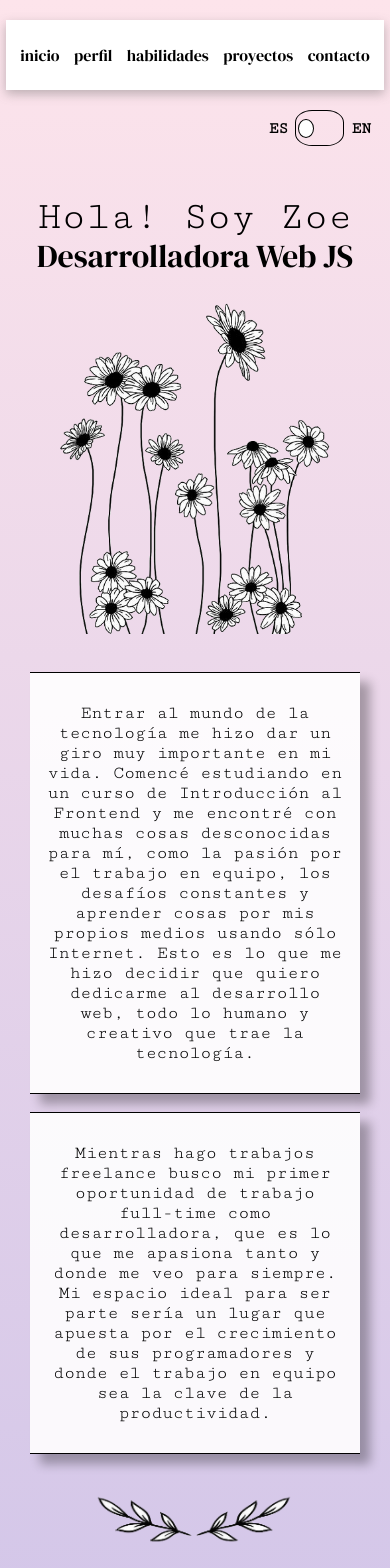
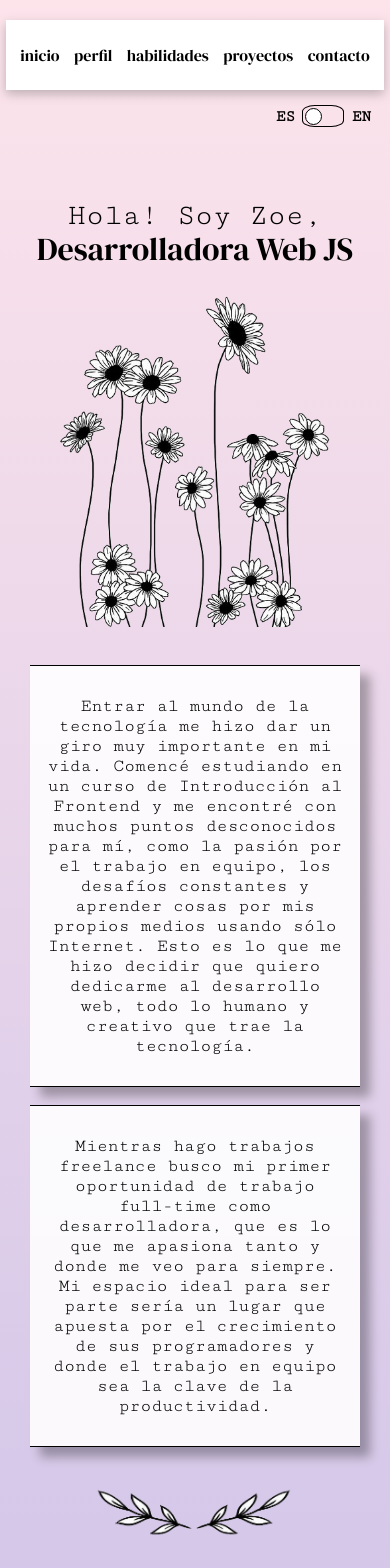
Before and after one commit to zoecrodz/portfolio, a React (Create React App) app in the folder my-app/: page / in a window 390 px wide. Shown: the top 1568 px of the page. Built offline with nearby package versions, Linux system fonts and the light colour scheme.

Commit message:
traducción, form, responsive button

```diff
--- a/my-app/src/components/AboutMe.js
+++ b/my-app/src/components/AboutMe.js
@@ -1,20 +1,56 @@
-import React from 'react';
-import style from '../styles/aboutme.module.css'
+import React from "react";
+import style from "../styles/aboutme.module.css";
 
-const AboutMe = () => {
-    return (
-        <div id={'about'}className={style.container}>
-             <img src={process.env.PUBLIC_URL + '/plants2.png'}></img>
-             <div>
-            <span>Entrar al mundo de la tecnología me hizo dar un giro muy importante en mi vida. Comencé estudiando en un curso de Introducción al Frontend y me encontré con muchas cosas desconocidas para mí, como la pasión por el trabajo en equipo, los desafíos constantes y aprender cosas por mis propios medios usando sólo Internet. Esto es lo que me hizo decidir que quiero dedicarme al desarrollo web, todo lo humano y creativo que trae la tecnología.</span>
+const AboutMe = ({ english }) => {
+  return (
+    <div id={"about"} className={style.container}>
+      <img src={process.env.PUBLIC_URL + "/plants2.png"}></img>
+      {english ? (
+        <div>
+          <span>
+            The technology world changed my life completely. I started studying
+            a Frontend Introduction course when I found some topics that were
+            unknown to me, such as my passion for teamwork, the constant
+            challenges and learning new things by my own just using the
+            Internet. This is what made me decide that I want to be a
+            professional Web Developer, the humanity and creativity that
+            technology brings.
+          </span>
+          <br />
+          <span>
+            While I work as a freelance I am looking for my first full-time job
+            as a developer, which is what I am so passionate about and where I
+            see myself forever.
             <br />
-            <span>Mientras hago trabajos freelance busco mi primer oportunidad de trabajo full-time como desarrolladora, que es lo que me apasiona tanto y donde me veo para siempre.
-                <br/>
-                Mi espacio ideal para ser parte sería un lugar que apuesta por el crecimiento de sus programadores y donde el trabajo en equipo sea la clave de la productividad.
-            </span>
-             </div>
+            My ideal work space would be a place that is committed to the growth
+            of its programmers and where teamwork is the key to productivity.
+          </span>
         </div>
-    );
+      ) : (
+        <div>
+          <span>
+            Entrar al mundo de la tecnología me hizo dar un giro muy importante
+            en mi vida. Comencé estudiando en un curso de Introducción al
+            Frontend y me encontré con muchos puntos desconocidos para mí, como
+            la pasión por el trabajo en equipo, los desafíos constantes y
+            aprender cosas por mis propios medios usando sólo Internet. Esto es
+            lo que me hizo decidir que quiero dedicarme al desarrollo web, todo
+            lo humano y creativo que trae la tecnología.
+          </span>
+          <br />
+          <span>
+            Mientras hago trabajos freelance busco mi primer oportunidad de
+            trabajo full-time como desarrolladora, que es lo que me apasiona
+            tanto y donde me veo para siempre.
+            <br />
+            Mi espacio ideal para ser parte sería un lugar que apuesta por el
+            crecimiento de sus programadores y donde el trabajo en equipo sea la
+            clave de la productividad.
+          </span>
+        </div>
+      )}
+    </div>
+  );
 };
 
 export default AboutMe;
--- a/my-app/src/components/Contact.js
+++ b/my-app/src/components/Contact.js
@@ -18,22 +18,22 @@ const Contact = ({ english }) => {
             {english ? (
               <>
                 <label>Name: </label>
-                <input type="text"></input>
+                <input name="name" required type="text"></input>
                 <label>Email: </label>
-                <input type="text"></input>
+                <input name="email" required type="email"></input>
                 <label>Message: </label>
-                <textarea></textarea>
+                <textarea name="message"required></textarea>
                 <br />
                 <input value="Submit" className={style.button} type="submit"></input>
               </>
             ) : (
               <>
                 <label>Nombre: </label>
-                <input type="text"></input>
+                <input name="name" required type="text"></input>
                 <label>Correo: </label>
-                <input type="text"></input>
+                <input name="email" required type="email"></input>
                 <label>Mensaje: </label>
-                <textarea></textarea>
+                <textarea name="message"required></textarea>
                 <br />
                 <input value="Enviar" className={style.button} type="submit"></input>
               </>
--- a/my-app/src/components/Projects.js
+++ b/my-app/src/components/Projects.js
@@ -33,7 +33,7 @@ const Projects = ({english}) => {
             )}
           </div>
           <div onClick={()=> {
-            window.open('https://github.com/zoecrodz/medussa', '_blanck')
+            window.open('https://github.com/zoecrodz/medussaPublic', '_blanck')
           }}className={style.child}>
             <img src={process.env.PUBLIC_URL + "/medussa.jpg"}></img>
             {english ? (
--- a/my-app/src/components/Welcome.js
+++ b/my-app/src/components/Welcome.js
@@ -7,13 +7,13 @@ const Welcome = ({english}) => {
       <div>
         {english ? (
           <>
-          <span style={{fontSize:'40px'}}>Hey! I'm Zoe</span>
+          <span>Hey! I'm Zoe,</span>
           <br />
           <h1 style={{marginTop: '-5px'}}>Web JS Developer</h1>
           </>
         ) : (
           <>
-          <span style={{fontSize:'40px'}}>Hola! Soy Zoe</span>
+          <span>Hola! Soy Zoe,</span>
           <br />
           <h1 style={{marginTop: '-5px'}}>Desarrolladora Web JS</h1>
           </>
--- a/my-app/src/styles/language.module.css
+++ b/my-app/src/styles/language.module.css
@@ -1,6 +1,6 @@
-.container{
-    width: 10%;
-    height: 10%;
+.container {
+  width: 200px;
+  height: 60px;
   background-color: transparent;
   position: fixed;
   right: 0;
@@ -26,7 +26,7 @@
   width: 60px;
   /* background-color: lawngreen; */
   border: 1px solid black;
-    height: 40%;
+  height: 30px;
   border-radius: 35%;
   display: flex;
   justify-content: flex-start;
@@ -38,7 +38,7 @@
   width: 60px;
   /* background-color: lawngreen; */
   border: 1px solid black;
-      height: 40%;
+  height: 30px;
   border-radius: 35%;
   display: flex;
   justify-content: flex-end;
@@ -46,11 +46,10 @@
   align-items: center;
 }
 
-
 @media screen and (max-width: 750px) {
   .container {
-        width: 30%;
-        height: 10%;
+    /* background-color: antiquewhite; */
+    width: 110px ;
     margin-top: 20%;
     display: flex;
     flex-direction: row;
@@ -61,19 +60,19 @@
 
   .circle {
     border-radius: 50%;
-        height: 50%;
-        width: 30%;
+    height: 15px;
+    width: 15px;
     margin: 0px 2px 0px 2px;
     border: 1px solid black;
     cursor: pointer;
   }
 
   .miniContainer {
-        width: 40%;
+    width: 40px;
     /* background-color: lawngreen; */
     border: 1px solid black;
-        height: 40%;
-        border-radius: 35%;
+    height: 20px;
+    border-radius: 30%;
     display: flex;
     justify-content: flex-start;
     flex-direction: row;
@@ -81,15 +80,15 @@
   }
 
   .en {
-          width: 40%;
+    width: 40px;
     /* background-color: lawngreen; */
     border: 1px solid black;
-          height: 40%;
-          border-radius: 35%;
+    height: 20px;
+    border: 1px solid black;
+    border-radius: 30%;
     display: flex;
     justify-content: flex-end;
     flex-direction: row;
     align-items: center;
   }
-
 }
--- a/my-app/src/styles/skills.module.css
+++ b/my-app/src/styles/skills.module.css
@@ -29,7 +29,7 @@
 }
 
 .icons {
-  background-color: rgb(255, 255, 255);
+  background-color: rgba(255, 255, 255, 0.719);
   border-radius: 5px;
   display: flex;
   flex-direction: row;
--- a/my-app/src/styles/welcome.module.css
+++ b/my-app/src/styles/welcome.module.css
@@ -8,6 +8,10 @@
   font-size: 200%;
 }
 
+.container span{
+  font-size: 40px;
+}
+
 @media screen and (max-width: 750px) {
   .container img {
     max-height: 500px;
@@ -16,7 +20,7 @@
   }
 
   .container span{
-    font-size: 1em;
+    font-size: 30px;
   }
 
   .container h1{
```
Lines whose indentation alone changed are shown as unchanged.
